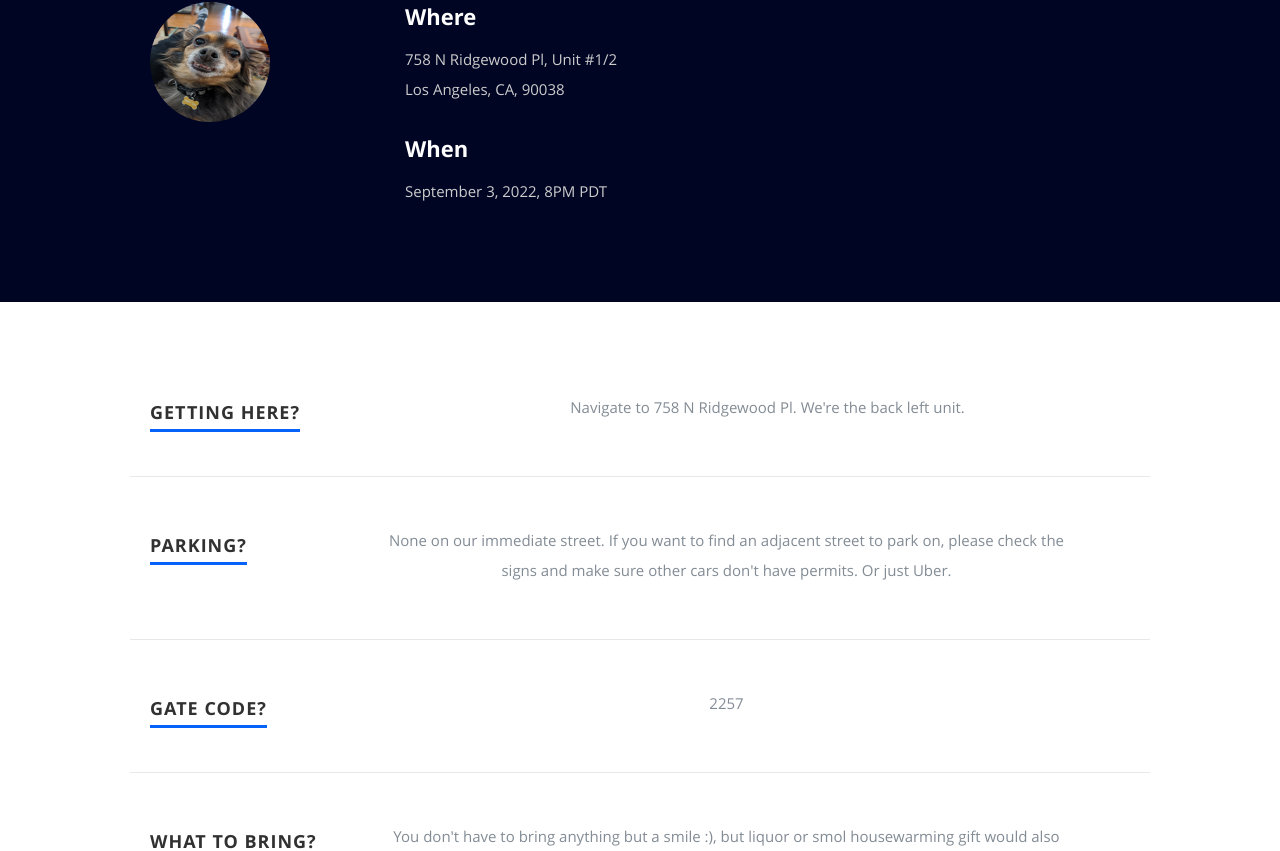
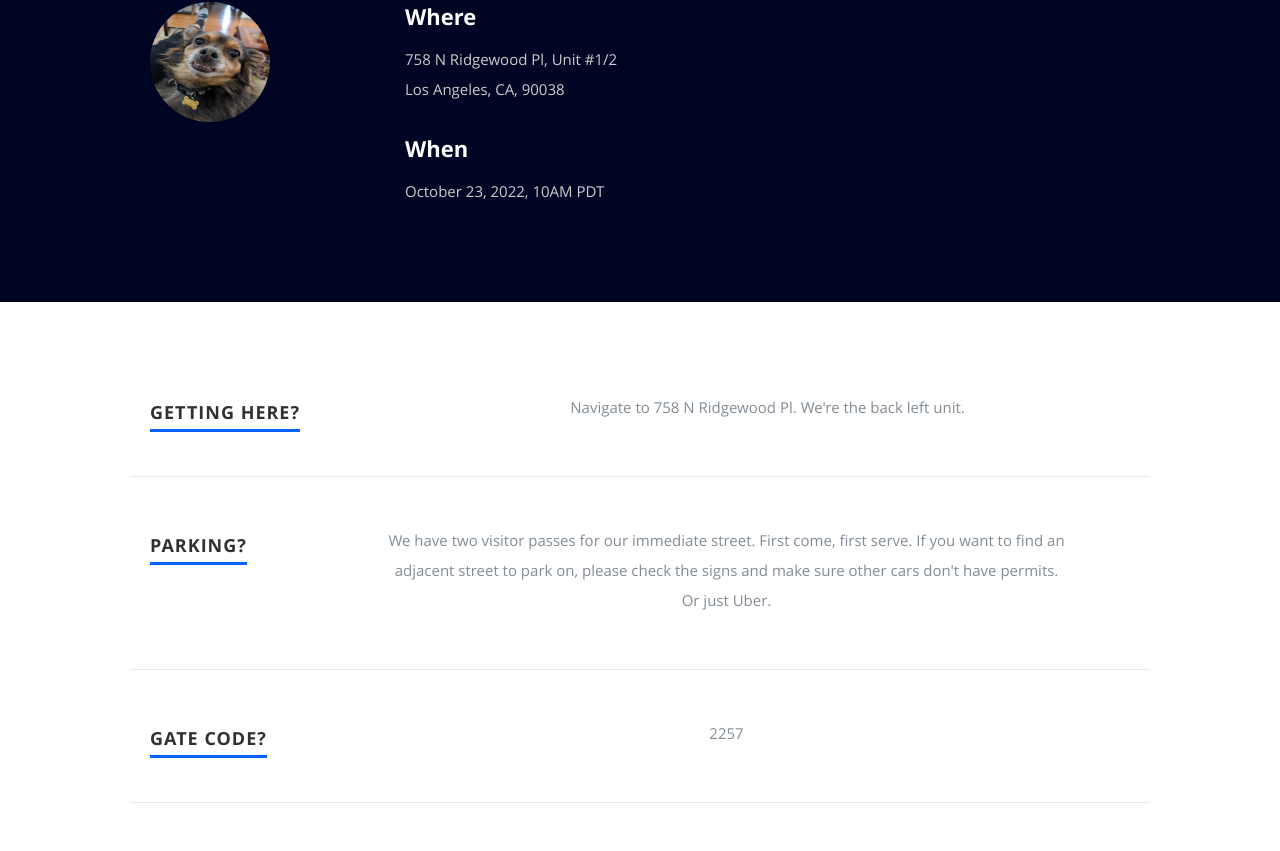
Before and after one commit to tanbri/tanbri.github.io, a React (Create React App) app: page / in a window 1280 px wide. Shown: the part 894-1745 px from the top of the page. Built offline with nearby package versions, Linux system fonts and the light colour scheme.

Commit message:
new event

```diff
--- a/public/index.html
+++ b/public/index.html
@@ -12,7 +12,7 @@
     <link rel="stylesheet" href="%PUBLIC_URL%/css/magnific-popup.css">
 
 
-    <title>party</title>
+    <title>brrrrrrrrrrrrrr</title>
   </head>
 
   <body>
--- a/public/resumeData.json
+++ b/public/resumeData.json
@@ -1,7 +1,7 @@
 {
   "main": {
-    "name":"Warm our fucking house :)",
-    "description":"Brittany turns 26 + Brittany and Aaron moved into Meme House",
+    "name":"TAKE ACID",
+    "description":"We have some tabs, but quality is questionable. Feel free to BYOT.",
     "image":"andy.jpeg",
     "contactmessage":"Here is where you should write your message to readers to have them get in contact with you.",
     "email": "youremailhere@gmail.com",
--- a/src/Components/Details.js
+++ b/src/Components/Details.js
@@ -28,7 +28,7 @@ class Details extends Component {
                     </span>
                   </p>
               <h2>When</h2>
-              <p>September 3, 2022, 8PM PDT</p>
+              <p>October 23, 2022, 10AM PDT</p>
               <div className="row">
               </div>
             </div>
--- a/src/Components/Faq.js
+++ b/src/Components/Faq.js
@@ -37,7 +37,8 @@ class Faq extends Component {
 
             <div className="nine columns main-col">
               <div className="row item">
-                <p className="faq-answer">None on our immediate street.
+                <p className="faq-answer">We have two visitor passes for our immediate street.
+                  First come, first serve.
                   If you want to find an adjacent street to park on,
                   please check the signs and make sure other cars don't have permits.
                   Or just Uber.
@@ -63,7 +64,7 @@ class Faq extends Component {
           </div>
         </Slide>
 
-        <Slide left duration={1300}>
+        {/* <Slide left duration={1300}>
           <div className="row education">
             <div className="three columns header-col">
               <h1>
@@ -77,7 +78,7 @@ class Faq extends Component {
               </div>
             </div>
           </div>
-        </Slide>
+        </Slide> */}
 
         <Slide left duration={1300}>
           <div className="row education">
--- a/src/Components/Header.js
+++ b/src/Components/Header.js
@@ -46,12 +46,15 @@ class Header extends Component {
         <div className="row banner">
           <div className="banner-text">
             <Fade bottom>
-              <h1 className="responsive-headline">{name}</h1>
+              <h1 className="responsive-headline">
+                <a href="https://www.reddit.com/r/gatech/comments/21ha1d/take_acid_graffiti/" target="_blank" rel="noreferrer">{name}</a>
+                </h1>
             </Fade>
             <Fade bottom duration={1200}>
               <h3>{description}</h3>
             </Fade>
             <hr />
+            <h2><a href="https://forms.gle/qhzzaKFy1WHLM3yo6" target="_blank" rel="noreferrer">RSVP</a></h2>
           </div>
         </div>
 
```
Also changed, not shown: 12 other files (tests, documents, lock files or other folders).
